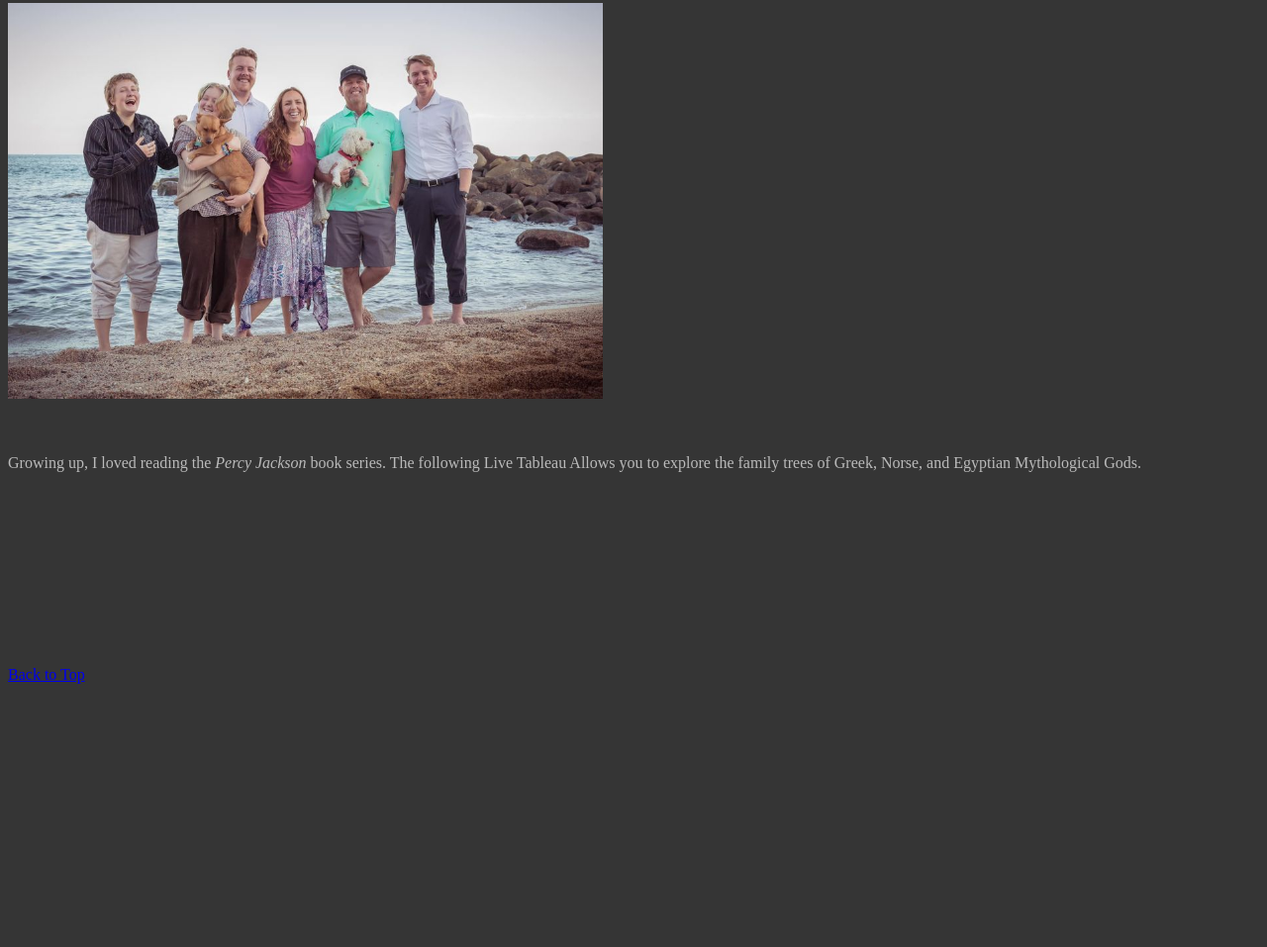
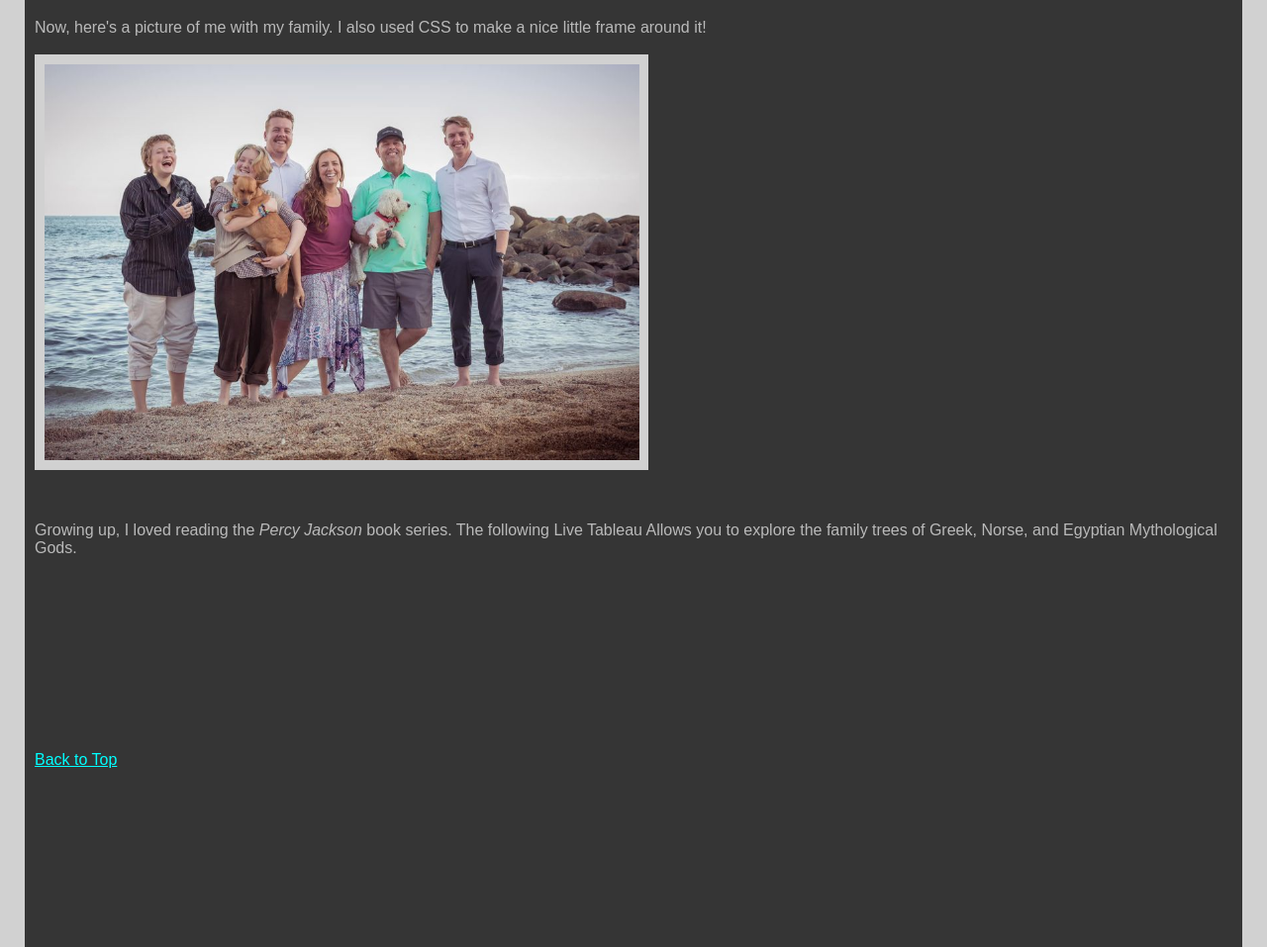
Before and after one commit to elijah-bg/IS201FinalProject, a plain HTML site: page page.html in a window 1280 px wide. Shown: the part 588-1545 px from the top of the page at 99% size. Drawn offline with Linux system fonts and the light colour scheme.

Commit message:
Add files via upload

```diff
--- a/css/page.css
+++ b/css/page.css
@@ -1,4 +1,35 @@
- body{
+body{
+    background-color: rgb(209, 209, 209);
+    font-family: Arial, Helvetica, sans-serif;
+}
+
+.body{
     background-color: rgb(53, 53, 53);
     color: rgb(186, 186, 186);
+    top: 50px;
+    left: 25px;
+    right: 25px;
+    padding-top: 10px;
+    padding-left: 10px;
+    position: absolute;
+
 }
+
+.image{
+    right: 50px;
+    background-color: rgb(209, 209, 209);
+    width: 620px;
+    height: 420px;
+}
+
+img{
+    margin: 10px;
+}
+
+a{
+    color: aqua;
+}
+
+.narration {
+    font-weight: bold;
+}
```
